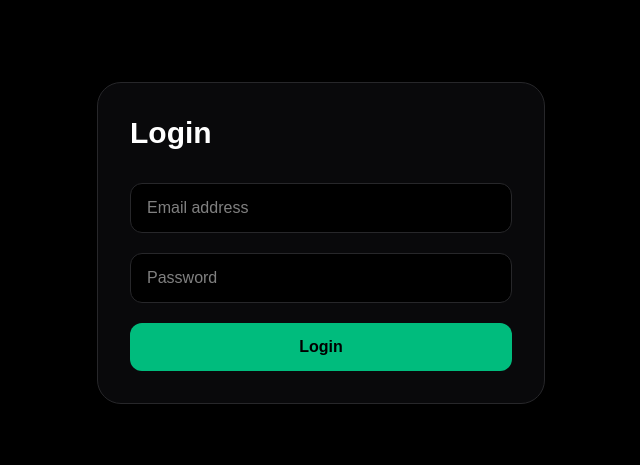
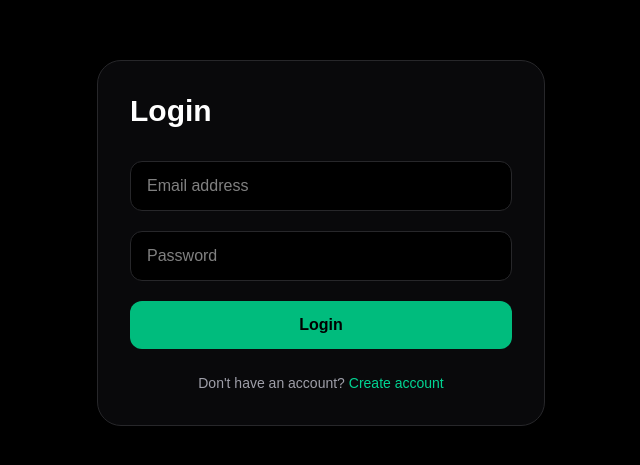
Before and after one commit to RAHUL0250-AFK/smart-trade-journal, a Next.js app: page /login in a window 1280 px wide. Shown: the part 157-622 px from the top of the page, without its empty margins (319-959 px from the left). Built offline with nearby package versions, Linux system fonts and the light colour scheme; no server answers.

Commit message:
Supabase Auth Added

```diff
--- a/app/login/page.tsx
+++ b/app/login/page.tsx
@@ -1,6 +1,37 @@
+"use client";
+
 import Link from "next/link";
+import { useState } from "react";
+import { useRouter } from "next/navigation";
+import { supabase } from "@/lib/supabase";
 
 export default function LoginPage() {
+  const router = useRouter();
+
+  const [email, setEmail] = useState("");
+  const [password, setPassword] = useState("");
+  const [message, setMessage] = useState("");
+  const [loading, setLoading] = useState(false);
+
+  async function handleLogin() {
+    setMessage("");
+    setLoading(true);
+
+    const { error } = await supabase.auth.signInWithPassword({
+      email,
+      password,
+    });
+
+    setLoading(false);
+
+    if (error) {
+      setMessage(error.message);
+      return;
+    }
+
+    router.push("/dashboard");
+  }
+
   return (
     <main className="flex min-h-screen items-center justify-center bg-black px-6 text-white">
       <div className="w-full max-w-md rounded-3xl border border-zinc-800 bg-zinc-950 p-8">
@@ -10,22 +41,40 @@ export default function LoginPage() {
           <input
             type="email"
             placeholder="Email address"
-            className="w-full rounded-xl border border-zinc-800 bg-black px-4 py-3"
+            value={email}
+            onChange={(e) => setEmail(e.target.value)}
+            className="w-full rounded-xl border border-zinc-800 bg-black px-4 py-3 outline-none focus:border-emerald-500"
           />
 
           <input
             type="password"
             placeholder="Password"
-            className="w-full rounded-xl border border-zinc-800 bg-black px-4 py-3"
+            value={password}
+            onChange={(e) => setPassword(e.target.value)}
+            className="w-full rounded-xl border border-zinc-800 bg-black px-4 py-3 outline-none focus:border-emerald-500"
           />
 
-          <Link
-            href="/dashboard"
-            className="block w-full rounded-xl bg-emerald-500 py-3 text-center font-semibold text-black"
+          {message && (
+            <p className="rounded-xl border border-zinc-800 bg-black p-3 text-sm text-red-400">
+              {message}
+            </p>
+          )}
+
+          <button
+            onClick={handleLogin}
+            disabled={loading}
+            className="w-full rounded-xl bg-emerald-500 py-3 font-semibold text-black hover:bg-emerald-400 disabled:opacity-60"
           >
-            Login
+            {loading ? "Logging in..." : "Login"}
+          </button>
+        </div>
+
+        <p className="mt-6 text-center text-sm text-zinc-400">
+          Don't have an account?{" "}
+          <Link href="/signup" className="text-emerald-400">
+            Create account
           </Link>
-        </div>
+        </p>
       </div>
     </main>
   );
--- a/app/signup/page.tsx
+++ b/app/signup/page.tsx
@@ -1,6 +1,52 @@
+"use client";
+
 import Link from "next/link";
+import { useState } from "react";
+import { supabase } from "@/lib/supabase";
 
 export default function SignupPage() {
+  const [fullName, setFullName] = useState("");
+  const [email, setEmail] = useState("");
+  const [password, setPassword] = useState("");
+  const [confirmPassword, setConfirmPassword] = useState("");
+  const [message, setMessage] = useState("");
+  const [loading, setLoading] = useState(false);
+
+  async function handleSignup() {
+    setMessage("");
+
+    if (!fullName || !email || !password || !confirmPassword) {
+      setMessage("Please fill all fields.");
+      return;
+    }
+
+    if (password !== confirmPassword) {
+      setMessage("Password and confirm password do not match.");
+      return;
+    }
+
+    setLoading(true);
+
+    const { error } = await supabase.auth.signUp({
+      email,
+      password,
+      options: {
+        data: {
+          full_name: fullName,
+        },
+      },
+    });
+
+    setLoading(false);
+
+    if (error) {
+      setMessage(error.message);
+      return;
+    }
+
+    setMessage("Account created successfully. Now login.");
+  }
+
   return (
     <main className="flex min-h-screen items-center justify-center bg-black px-6 text-white">
       <div className="w-full max-w-md rounded-3xl border border-zinc-800 bg-zinc-950 p-8">
@@ -13,33 +59,48 @@ export default function SignupPage() {
           <input
             type="text"
             placeholder="Full name"
+            value={fullName}
+            onChange={(e) => setFullName(e.target.value)}
             className="w-full rounded-xl border border-zinc-800 bg-black px-4 py-3 outline-none focus:border-emerald-500"
           />
 
           <input
             type="email"
             placeholder="Email address"
+            value={email}
+            onChange={(e) => setEmail(e.target.value)}
             className="w-full rounded-xl border border-zinc-800 bg-black px-4 py-3 outline-none focus:border-emerald-500"
           />
 
           <input
             type="password"
             placeholder="Password"
+            value={password}
+            onChange={(e) => setPassword(e.target.value)}
             className="w-full rounded-xl border border-zinc-800 bg-black px-4 py-3 outline-none focus:border-emerald-500"
           />
 
           <input
             type="password"
             placeholder="Confirm password"
+            value={confirmPassword}
+            onChange={(e) => setConfirmPassword(e.target.value)}
             className="w-full rounded-xl border border-zinc-800 bg-black px-4 py-3 outline-none focus:border-emerald-500"
           />
 
-          <Link
-            href="/dashboard"
-            className="block w-full rounded-xl bg-emerald-500 py-3 text-center font-semibold text-black hover:bg-emerald-400"
+          {message && (
+            <p className="rounded-xl border border-zinc-800 bg-black p-3 text-sm text-zinc-300">
+              {message}
+            </p>
+          )}
+
+          <button
+            onClick={handleSignup}
+            disabled={loading}
+            className="w-full rounded-xl bg-emerald-500 py-3 text-center font-semibold text-black hover:bg-emerald-400 disabled:opacity-60"
           >
-            Create Account
-          </Link>
+            {loading ? "Creating..." : "Create Account"}
+          </button>
         </div>
 
         <p className="mt-6 text-center text-sm text-zinc-400">
--- /dev/null
+++ b/lib/supabase.ts
@@ -0,0 +1,6 @@
+import { createClient } from "@supabase/supabase-js";
+
+export const supabase = createClient(
+  process.env.NEXT_PUBLIC_SUPABASE_URL!,
+  process.env.NEXT_PUBLIC_SUPABASE_ANON_KEY!
+);
--- a/package.json
+++ b/package.json
@@ -9,6 +9,7 @@
     "lint": "eslint"
   },
   "dependencies": {
+    "@supabase/supabase-js": "^2.108.1",
     "lucide-react": "^1.18.0",
     "next": "16.2.9",
     "react": "19.2.4",
```
Also changed, not shown: 1 other file (tests, documents, lock files or other folders).
